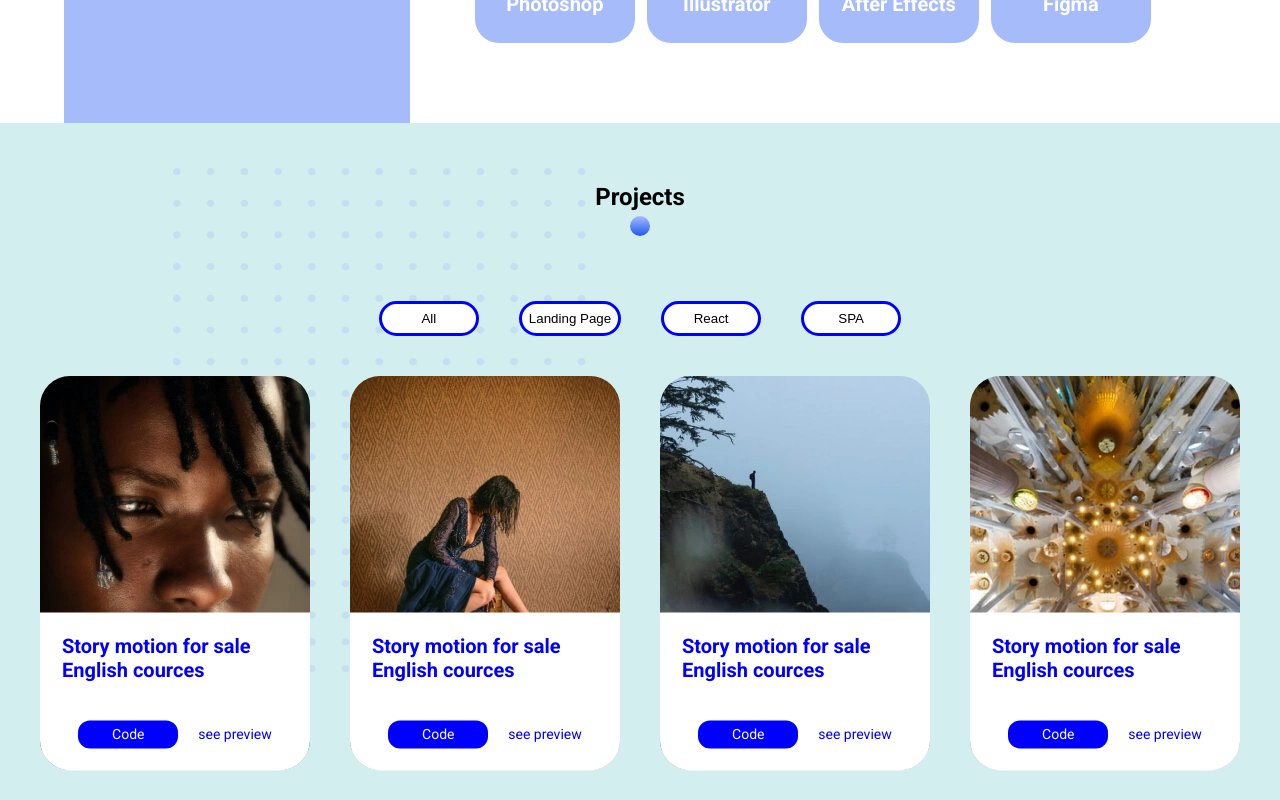
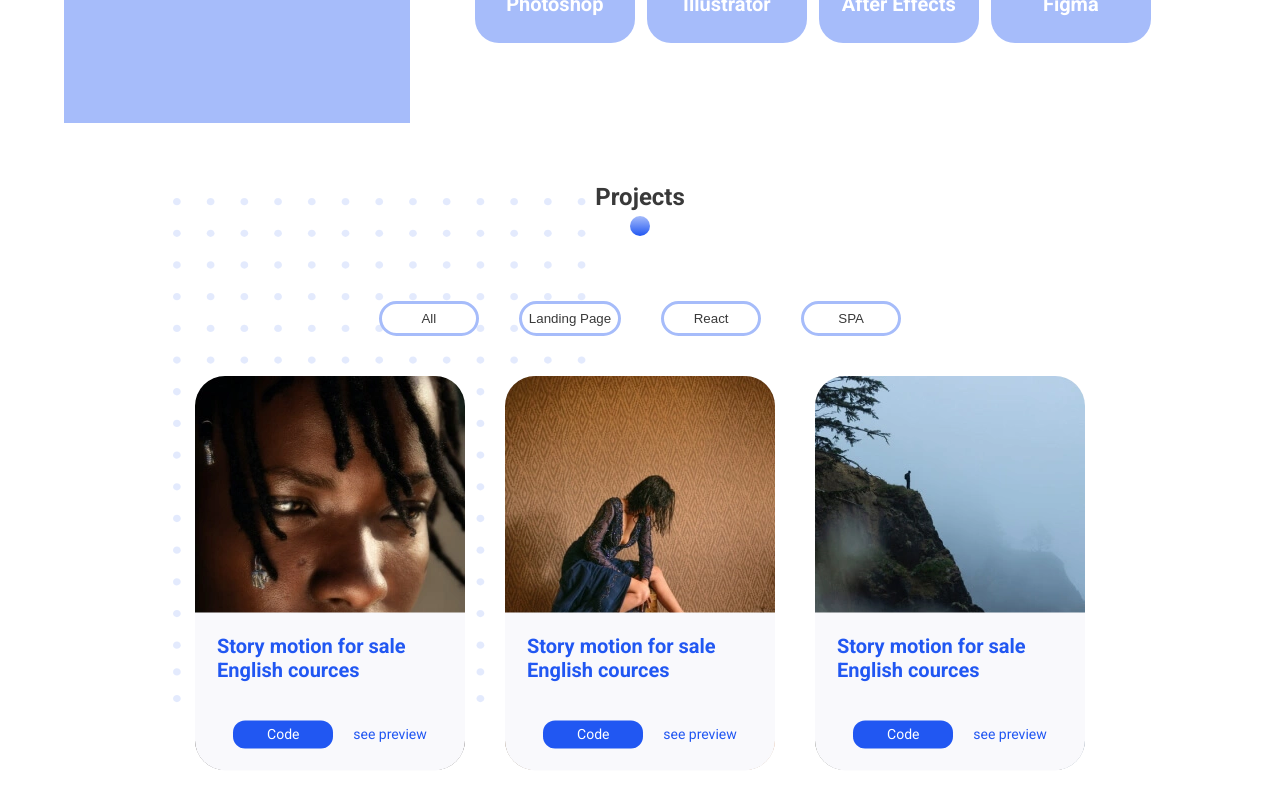
Before and after one commit to proffery/portfolio, a React app: page / in a window 1280 px wide. Shown: the part 1000-1800 px from the top of the page. Built offline with nearby package versions, Linux system fonts and the light colour scheme.

Commit message:
projects (lesson2)

```diff
--- a/src/components/Container.tsx
+++ b/src/components/Container.tsx
@@ -1,7 +1,12 @@
 import styled from "styled-components";
 
-export const Container = styled.div`
+type ContainerTypes = {
+    direction?: string
+}
+
+export const Container = styled.div<ContainerTypes>`
     display: flex;
+    flex-direction: ${props => props.direction || "row"};
     max-width: 1440px;
     width: 90%;
     height: 100%;
--- a/src/components/SectionTitle.styled.tsx
+++ b/src/components/SectionTitle.styled.tsx
@@ -1,7 +1,9 @@
 import styled from "styled-components";
+import { theme } from "../styles/Theme.styled";
 
 type SectionTitleTypes = {
-    color?: string
+    color?: string,
+    theme: string
 }
 
 export const SectionTitle = styled.h2<SectionTitleTypes>`
@@ -9,5 +11,5 @@ export const SectionTitle = styled.h2<SectionTitleTypes>`
     flex-direction: column;
     align-items: center;
     padding: 60px;
-    color: ${props => props.color || "black"};
+    color: ${props => props.color || (props => props.theme === 'light' ? theme.light.color.text.primary : theme.dark.color.text.primary)};
 `
--- a/src/components/button/Button.styled.tsx
+++ b/src/components/button/Button.styled.tsx
@@ -1,4 +1,5 @@
 import styled from "styled-components";
+import { theme } from "../../styles/Theme.styled";
 
 type ButtonPropsType = {
     fontSize?: string,
@@ -8,22 +9,23 @@ type ButtonPropsType = {
     borderColor?: string,
     borderWidth?: string,
     borderStyle?: string
-    borderRadius?: string
+    borderRadius?: string,
+    theme: string
 }
 
 export const Button = styled.button<ButtonPropsType>`
-    background-color: ${props => props.background || "transparent"};
-    color: ${props => props.color || "none"};
+    background-color: ${props => props.background || (props => props.theme === 'light' ? theme.light.color.background.primary : theme.dark.color.background.primary)};
+    color: ${props => props.color || (props => props.theme === 'light' ? theme.light.color.text.primary : theme.dark.color.text.primary)};
     font-size: ${props => props.fontSize || "none"};
     border-radius: ${props => props.borderRadius || "100px"};
     padding: ${props => props.padding || "0px"};
-    border-color: ${props => props.borderColor || "transparent"};
+    border-color: ${props => props.borderColor || (props => props.theme === 'light' ? theme.light.color.background.second : theme.dark.color.background.second)};
     border-width: ${props => props.borderWidth || "0px"};
     border-style: ${props => props.borderStyle || "none"};
     min-width: 100px;
     cursor: pointer;
     &:hover {
-        background-color: transparent;
-        color: ${props => props.background || "transparent"};
+        background-color: ${props => props.background || (props => props.theme === 'light' ? theme.light.color.background.second : theme.dark.color.background.second)};
+        color: $${props => props.color || (props => props.theme === 'light' ? theme.light.color.text.primary : theme.dark.color.text.primary)};
     }
 `
--- a/src/layout/header/Header.tsx
+++ b/src/layout/header/Header.tsx
@@ -26,7 +26,7 @@ export const Header = ({ setCurrentTheme }: HeaderTypes) => {
                 </StyledLeft>
                 <FlexWrapper width="70%" align="center" justify="end" gap="30px">
                     <Menu />
-                    <Button onClick={themeChangeHandler}>
+                    <Button borderColor="transparent" background="transparent" onClick={themeChangeHandler}>
                         <Icon
                             iconId={theme === 'light' ? 'moon' : 'sun'}
                             width="40px"
--- a/src/layout/sections/projects/Projects.tsx
+++ b/src/layout/sections/projects/Projects.tsx
@@ -9,16 +9,22 @@ import project3 from "../../../assets/images/Project3.webp"
 import project4 from "../../../assets/images/Project4.webp"
 import decorationDots from "../../../assets/images/decorations-dots.svg"
 import { DecorationDot } from "../../../components/decoration/DecorationDot"
+import { useContext } from "react"
+import { ThemeContext } from "../../../context/ThemeContext"
+import { theme } from "../../../styles/Theme.styled"
+import { Container } from "../../../components/Container"
 
 export const Projects = () => {
+    const theme = useContext(ThemeContext)
     return (
-        <StyledProjects>
-            <SectionTitle>Projects<DecorationDot /></SectionTitle>
+        <StyledProjects theme={theme}>
+            <Container direction="column">
+            <SectionTitle theme={theme}>Projects<DecorationDot /></SectionTitle>
                 <StyledProjectsMenu align="center" justify="center" gap="40px">
-                <Button background="white" color="black" padding="7px" borderWidth="3px" borderColor="blue" borderStyle="solid">All</Button>
-                <Button background="white" color="black" padding="7px" borderWidth="3px" borderColor="blue" borderStyle="solid">Landing Page</Button>
-                <Button background="white" color="black" padding="7px" borderWidth="3px" borderColor="blue" borderStyle="solid">React</Button>
-                <Button background="white" color="black" padding="7px" borderWidth="3px" borderColor="blue" borderStyle="solid">SPA</Button>
+                    <Button theme={theme} padding="7px" borderWidth="3px" borderStyle="solid">All</Button>
+                    <Button theme={theme} padding="7px" borderWidth="3px" borderStyle="solid">Landing Page</Button>
+                    <Button theme={theme} padding="7px" borderWidth="3px" borderStyle="solid">React</Button>
+                    <Button theme={theme} padding="7px" borderWidth="3px" borderStyle="solid">SPA</Button>
                 </StyledProjectsMenu>
                 <FlexWrapper wrap="wrap" align="center" justify="center" gap="40px">
                     <ProgectsCard imageUrl={project1} title="Story motion for sale English cources" />
@@ -30,6 +36,7 @@ export const Projects = () => {
                     <ProgectsCard imageUrl={project3} title="Story motion for sale English cources" />
                     <ProgectsCard imageUrl={project4} title="Story motion for sale English cources" />
                 </FlexWrapper>
+            </Container>
         </StyledProjects>
     )
 }
@@ -38,11 +45,18 @@ const StyledProjects = styled.section`
     display: flex;
     flex-direction: column;
     align-items: center;
-    background-color: #d3eeee;
     background-image: url(${decorationDots});
     background-repeat: no-repeat;
     background-position: 20% 7%;
     padding-bottom: 60px;
+    background-color: ${props => props.theme === 'light' ?
+        theme.light.color.background.primary :
+        theme.dark.color.background.primary
+    };
+    color: ${props => props.theme === 'light' ?
+        theme.light.color.text.primary :
+        theme.dark.color.text.primary
+    };
 `
 
 const StyledProjectsMenu = styled(FlexWrapper)`
--- a/src/layout/sections/projects/card/ProjectsCard.tsx
+++ b/src/layout/sections/projects/card/ProjectsCard.tsx
@@ -1,6 +1,9 @@
 import styled from "styled-components"
 import { FlexWrapper } from "../../../../components/FlexWrapper"
 import { Link } from "../../../../components/link/Link.styled"
+import { useContext } from "react"
+import { ThemeContext } from "../../../../context/ThemeContext"
+import { theme } from "../../../../styles/Theme.styled"
 
 type ProjectsCardPropsType = {
     imageUrl: string,
@@ -8,24 +11,28 @@ type ProjectsCardPropsType = {
 }
 
 export const ProgectsCard = (props: ProjectsCardPropsType) => {
+    const theme = useContext(ThemeContext)
     return (
-        <ProjectCard backgroundImage={`url("${props.imageUrl}")`} direction="column" align="center" height="394px" >
-            <ProjectCardContent direction="column" width="100%" height="40%" justify="space-between" >
-                <ProjectCardTitle>{props.title}</ProjectCardTitle>
+        <ProjectCard theme={theme} backgroundImage={`url("${props.imageUrl}")`} direction="column" align="center" height="394px" >
+            <ProjectCardContent theme={theme} direction="column" width="100%" height="40%" justify="space-between" >
+                <ProjectCardTitle theme={theme}>{props.title}</ProjectCardTitle>
                 <FlexWrapper align="center" justify="center" gap="20px">
-                    <Link type="button" color="white" background="blue" borderRadius="12px" padding="6px 20px" fontSize="14px">Code</Link>
-                    <Link color="blue" fontSize="14px">see preview</Link>
+                    <Link theme={theme} type="button" borderRadius="12px" padding="6px 20px" fontSize="14px">Code</Link>
+                    <Link theme={theme} fontSize="14px">see preview</Link>
                 </FlexWrapper>
             </ProjectCardContent>
         </ProjectCard>
     )
 }
 type ProjectCardPropsType = {
-    backgroundImage: string
+    backgroundImage: string,
 }
 
 const ProjectCardContent = styled(FlexWrapper)`
-    background-color: white;
+    background-color: ${props => props.theme === 'light' ?
+        theme.light.color.background.card :
+        theme.dark.color.background.card
+    };
     position: relative;
     top: 100%;
     transform: translateY(-100%);
@@ -34,7 +41,10 @@ const ProjectCardContent = styled(FlexWrapper)`
 `
 
 const ProjectCardTitle = styled.h3`
-    color: blue;
+    color: ${props => props.theme === 'light' ?
+        theme.light.color.text.link :
+        theme.dark.color.text.primary
+    };
     text-align: left;
     font-size: 20px;
     font-weight: 700;
@@ -47,16 +57,51 @@ const ProjectCard = styled(FlexWrapper)<ProjectCardPropsType>`
     background-size: cover;
     border-radius: 30px;
     width: 270px;
+    ${Link} {
+        color: ${props => props.theme === 'light' ?
+            theme.light.color.text.link :
+            theme.dark.color.text.placeholder
+        };
+        background-color: "transparent";
+    }
+    ${Link}[type="button"] {
+        color: ${props => props.theme === 'light' ?
+            theme.light.color.text.second :
+            theme.dark.color.text.second
+        };
+        background-color: ${props => props.theme === 'light' ?
+            theme.light.color.text.link :
+            theme.dark.color.text.primary
+        };
+    }
     &:hover {
         ${ProjectCardContent} {
-            color: white;
-            background-color: aqua;
+            background-color: ${props => props.theme === 'light' ?
+                theme.light.color.background.second :
+                theme.dark.color.background.second
+            };
         }
         ${ProjectCardTitle} {
-            color: white;
+            color: ${props => props.theme === 'light' ?
+                theme.light.color.text.second :
+                theme.dark.color.text.primary
+            };
         }
         ${FlexWrapper} ${Link} {
-            color: white;
+            color: ${props => props.theme === 'light' ?
+                theme.light.color.text.second :
+                theme.dark.color.text.primary
+            }
+        }
+        ${FlexWrapper} ${Link}[type="button"] {
+            color: ${props => props.theme === 'light' ?
+                theme.light.color.text.second :
+                theme.dark.color.text.primary
+            };
+            background-color: ${props => props.theme === 'light' ?
+                theme.light.color.text.link :
+                theme.dark.color.text.link
+            };
         }
     }
 `
--- a/src/styles/Global.styled.tsx
+++ b/src/styles/Global.styled.tsx
@@ -21,7 +21,6 @@ export const GlobalStyles = createGlobalStyle`
             sans-serif;
         -webkit-font-smoothing: antialiased;
         -moz-osx-font-smoothing: grayscale;
-        overflow-x: hidden;
 
     }
 
```
Lines whose indentation alone changed are shown as unchanged.
